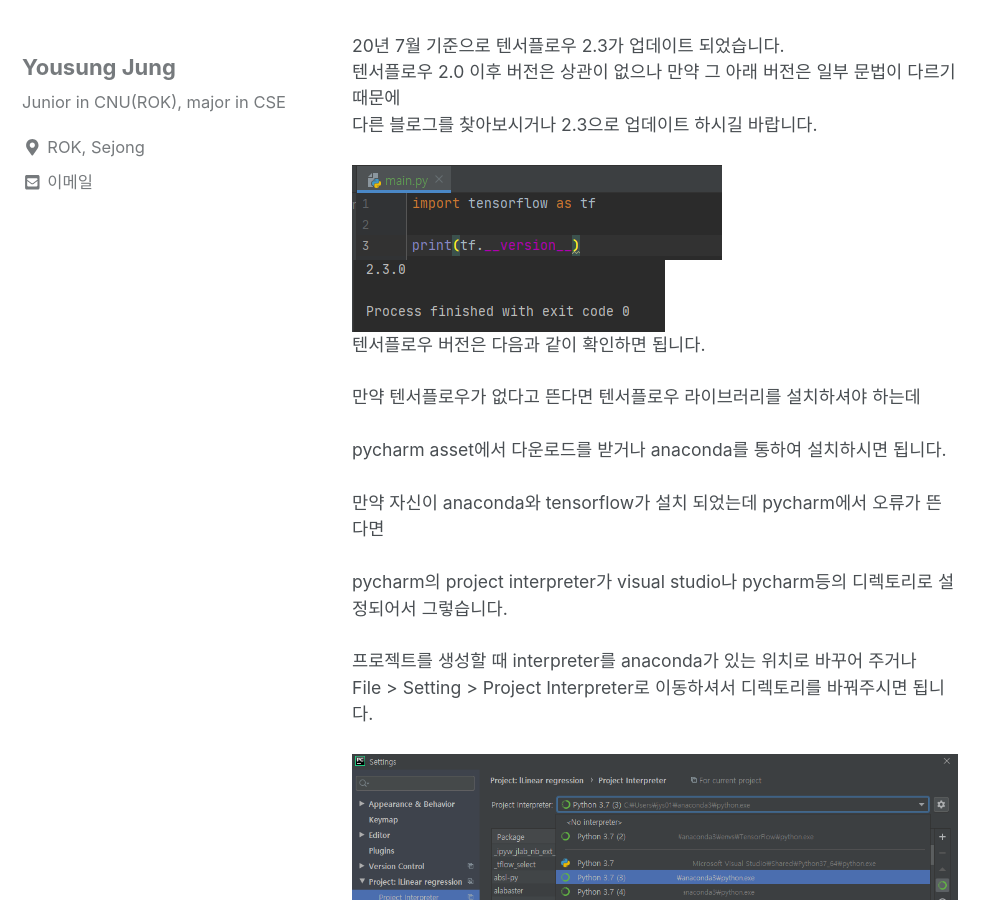
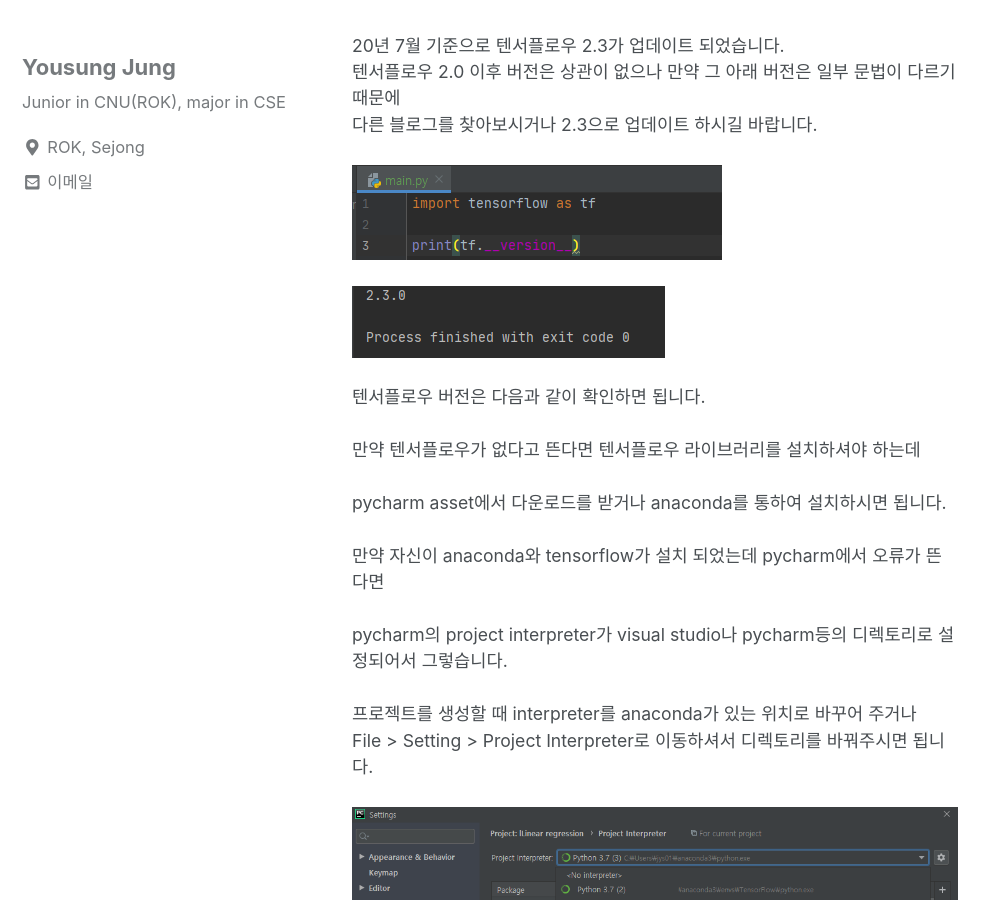
Before and after one commit to can019/can019.github.io, a Jekyll site: the page built from _posts/2020-08-26-MachineLearning-AI-4.md, in a window 1280 px wide and 900 px high, scrolled down 695 px. Shown: the whole window, without its empty margins (0-998 px from the left). Built offline with Jekyll 4.4.1, drawn with Linux system fonts in a browser that asks for light colours; nearby versions of some CDN libraries.

Commit message:
modified

```diff
--- a/_posts/2020-08-26-MachineLearning-AI-4.md
+++ b/_posts/2020-08-26-MachineLearning-AI-4.md
@@ -23,8 +23,8 @@ categories: MachineLearning DataAnalyze Python Colab
      20년 7월 기준으로 텐서플로우 2.3가 업데이트 되었습니다.<br/>
      텐서플로우 2.0 이후 버전은 상관이 없으나 만약 그 아래 버전은 일부 문법이 다르기 때문에<br/>
      다른 블로그를 찾아보시거나 2.3으로 업데이트 하시길 바랍니다.<br/><br/>
-     <img src="/assets/photos/code/tensorflow_version_code.png"><br/>
-     <img src="/assets/photos/code/tensorflow_version_console.png"><br/>
+     <img src="/assets/photos/code/tensorflow_version_code.png"><br/><br/>
+     <img src="/assets/photos/code/tensorflow_version_console.png"><br/><br/>
       텐서플로우 버전은 다음과 같이 확인하면 됩니다.<br/><br/>
       만약 텐서플로우가 없다고 뜬다면 텐서플로우 라이브러리를 설치하셔야 하는데<br/><br/>
       pycharm asset에서 다운로드를 받거나 anaconda를 통하여 설치하시면 됩니다.<br/><br/>
@@ -32,11 +32,14 @@ categories: MachineLearning DataAnalyze Python Colab
       pycharm의 project interpreter가 visual studio나 pycharm등의 디렉토리로 설정되어서 그렇습니다.<br/><br/>
       프로젝트를 생성할 때 interpreter를 anaconda가 있는 위치로 바꾸어 주거나<br/>
       File > Setting > Project Interpreter로 이동하셔서 디렉토리를 바꿔주시면 됩니다.<br/><br/>
-      <img src="/assets/photos/code/pycharm_interpreter_setting.png"><br/>
+      <img src="/assets/photos/code/pycharm_interpreter_setting.png"><br/><br/>
       프로젝트 생성 후 interpreter를 바꾸는 방법은 다음과 같습니다.<br/><br/>
       파이썬 설치법과 프로젝트 생성등 기본적인 것은 다루지 않습니다.<br/><br/>
      <hr/>
-
+  </div>
+  <div>
+    <h3 style = "font-size :1.2em"> </h3><br/>
+    <div style = "margin-left : 30px">
   </div>
 <a href = "">다음 포스팅</a>은 파이썬 코드로 구현하는 법을 알아보겠습니다.<hr/>
    <blockquote> 공부하며 작성하는 포스팅이기 때문에 수정사항이 생길 수 있습니다. </blockquote>
```
